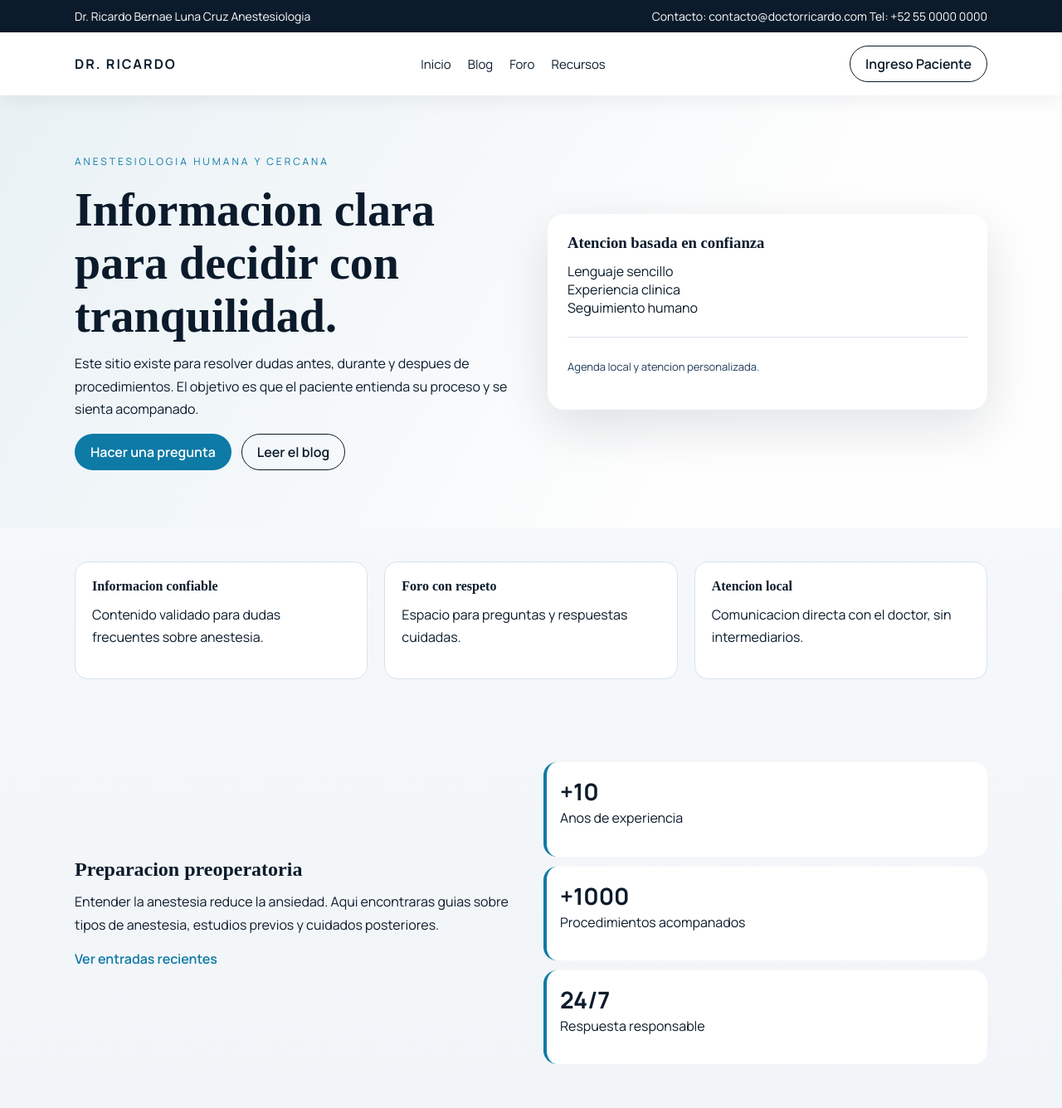
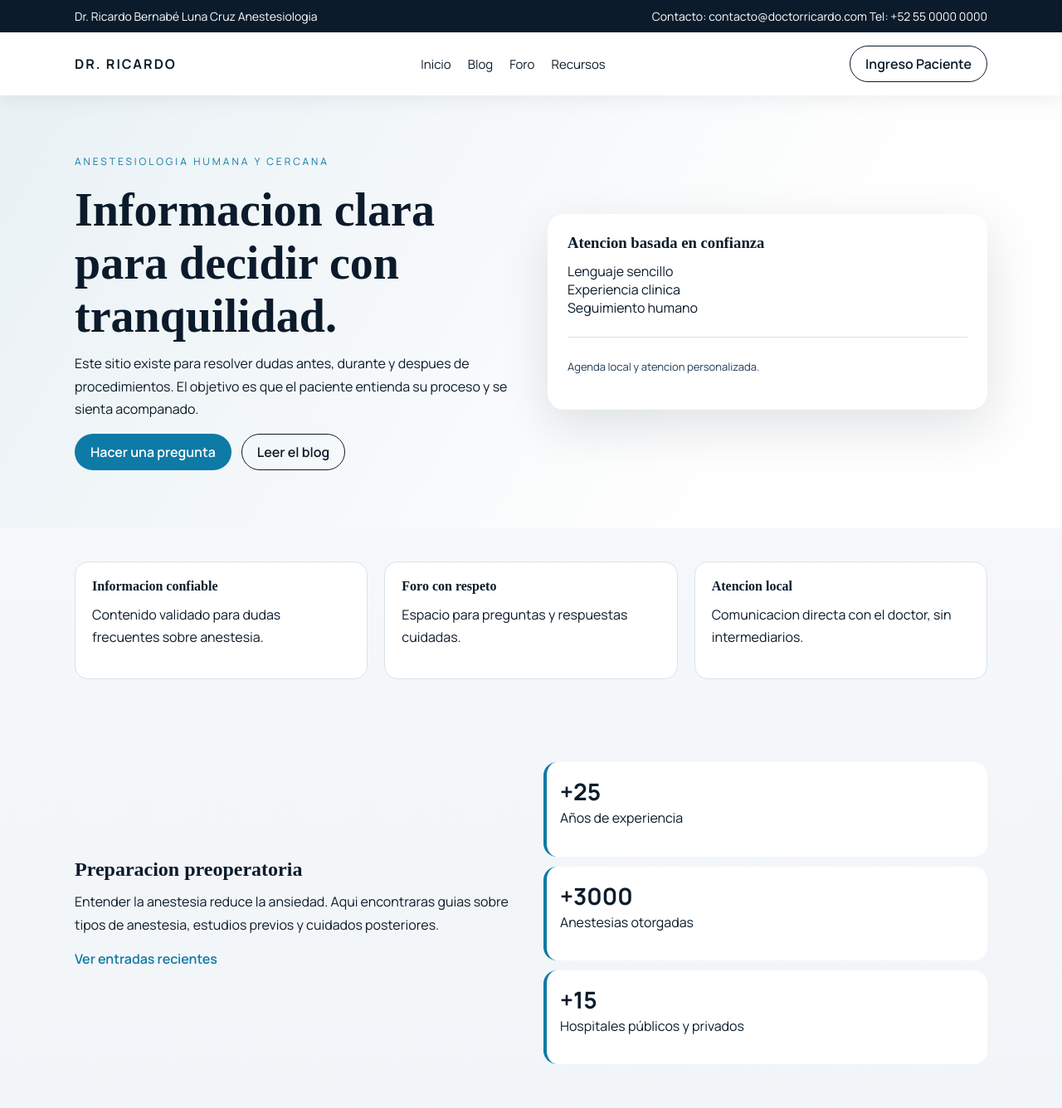
Before and after one commit to JL505vx/PaginaTioRicardo, a Django app: page / in a window 1280 px wide. Shown: the top 1336 px of the page at 83% size. Run offline with Django 5.2, Linux system fonts and the light colour scheme; data that the repository does not hold is empty; some web fonts are replaced.

Commit message:
Apply doctor requested profile updates

```diff
--- a/templates/base.html
+++ b/templates/base.html
@@ -8,7 +8,7 @@
     -->
     <meta charset="utf-8">
     <meta name="viewport" content="width=device-width, initial-scale=1">
-    <title>{% block title %}Dr. Ricardo Bernae Luna Cruz{% endblock %}</title>
+    <title>{% block title %}Dr. Ricardo Bernabé Luna Cruz{% endblock %}</title>
 
     <!-- Tipografias externas para dar personalidad al diseno -->
     <link rel="preconnect" href="https://fonts.googleapis.com">
--- a/templates/blog/home.html
+++ b/templates/blog/home.html
@@ -1,6 +1,6 @@
 {% extends 'base.html' %}
 
-{% block title %}Inicio | Dr. Ricardo Bernae Luna Cruz{% endblock %}
+{% block title %}Inicio | Dr. Ricardo Bernabé Luna Cruz{% endblock %}
 
 {% block content %}
 <!--
@@ -67,16 +67,16 @@
         </div>
         <div class="stats">
             <div class="stat">
-                <span>+10</span>
-                <p>Anos de experiencia</p>
+                <span>+25</span>
+                <p>Años de experiencia</p>
             </div>
             <div class="stat">
-                <span>+1000</span>
-                <p>Procedimientos acompanados</p>
+                <span>+3000</span>
+                <p>Anestesias otorgadas</p>
             </div>
             <div class="stat">
-                <span>24/7</span>
-                <p>Respuesta responsable</p>
+                <span>+15</span>
+                <p>Hospitales públicos y privados</p>
             </div>
         </div>
     </div>
--- a/templates/blog/post_list.html
+++ b/templates/blog/post_list.html
@@ -1,6 +1,6 @@
 {% extends 'base.html' %}
 
-{% block title %}Blog | Dr. Ricardo Bernae Luna Cruz{% endblock %}
+{% block title %}Blog | Dr. Ricardo Bernabé Luna Cruz{% endblock %}
 
 {% block content %}
 <section class="page-header">
--- a/templates/foro/lista_temas.html
+++ b/templates/foro/lista_temas.html
@@ -1,6 +1,6 @@
 {% extends 'base.html' %}
 
-{% block title %}Foro | Dr. Ricardo Bernae Luna Cruz{% endblock %}
+{% block title %}Foro | Dr. Ricardo Bernabé Luna Cruz{% endblock %}
 
 {% block content %}
 <section class="page-header">
--- a/templates/partials/footer.html
+++ b/templates/partials/footer.html
@@ -4,7 +4,7 @@
 <footer class="footer">
     <div class="container footer__content">
         <div>
-            <h4>Dr. Ricardo Bernae Luna Cruz</h4>
+            <h4>Dr. Ricardo Bernabé Luna Cruz</h4>
             <p>Informacion clara para pacientes, con un espacio de dialogo respetuoso.</p>
         </div>
         <div>
--- a/templates/partials/topbar.html
+++ b/templates/partials/topbar.html
@@ -5,7 +5,7 @@
 <div class="topbar">
     <div class="container topbar__content">
         <div class="topbar__left">
-            <span>Dr. Ricardo Bernae Luna Cruz</span>
+            <span>Dr. Ricardo Bernabé Luna Cruz</span>
             <span>Anestesiologia</span>
         </div>
         <div class="topbar__right">
```
